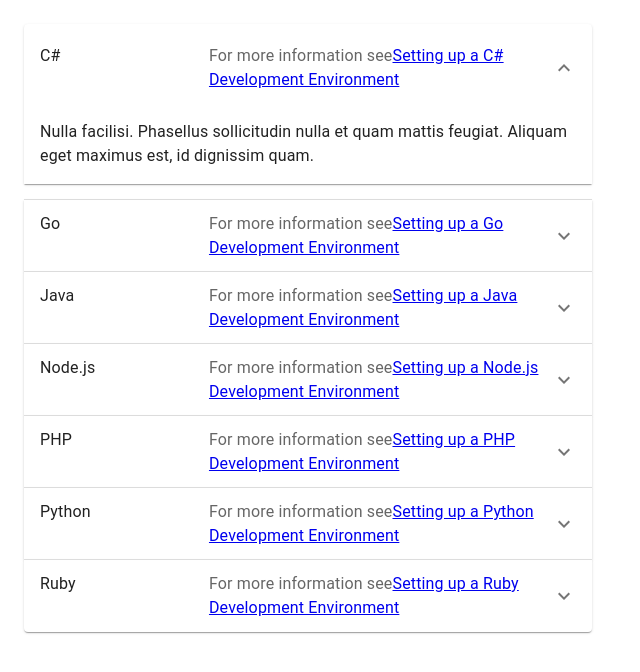
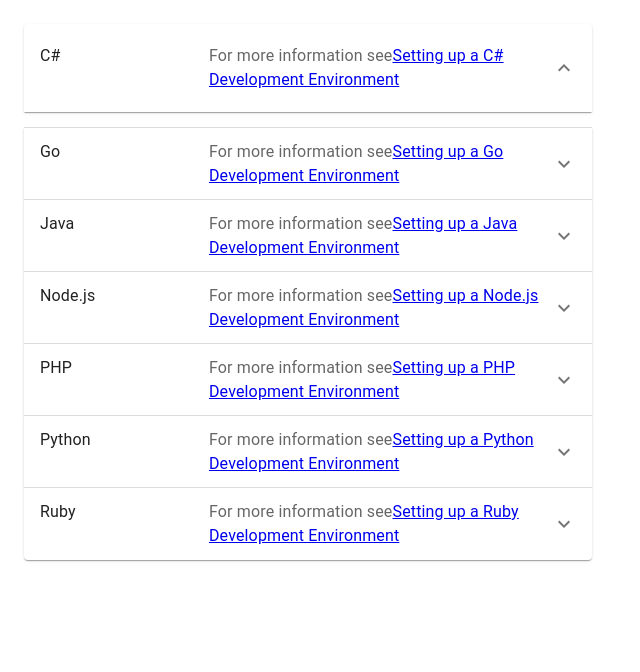
Before and after one commit to cloudpbx/fullstack_example, a React (Create React App) app in the folder frontend/: page / in a window 1280 px wide. Both pictures are taken after a click on the button 308 px from the left and 60 px from the top of the page. Shown: the top 672 px of the page, without its empty margins (0-640 px from the left). Built offline with nearby package versions, Linux system fonts and the light colour scheme.

Commit message:
Update dataset, Move accordion state, function

```diff
--- a/frontend/src/App.js
+++ b/frontend/src/App.js
@@ -15,7 +15,9 @@
 }));
 
 function App() {
-	const { state, languages } = useAppData();
+	const { state, languages, handleChange } = useAppData();
+	const { expanded } = state;
+
 	console.log('languages', languages);
 
   return (
@@ -24,6 +26,8 @@
 
 			<LanguageAccordion
 				languages={languages}
+				handleChange={handleChange}
+				expanded={expanded}
 			/>
 
 			</StyledBoxContainer>
--- a/frontend/src/components/LanguageAccordion.js
+++ b/frontend/src/components/LanguageAccordion.js
@@ -1,26 +1,48 @@
 import React from 'react';
 import Accordion from '@mui/material/Accordion';
-import AccordionDetails from '@mui/material/AccordionDetails';
 import AccordionSummary from '@mui/material/AccordionSummary';
 import Typography from '@mui/material/Typography';
 import ExpandMoreIcon from '@mui/icons-material/ExpandMore';
 
 const LanguageAccordion = (props) => {
-	const { languages } = props;
-  const [expanded, setExpanded] = React.useState(false);
-
-  const handleChange = (panel) => (event, isExpanded) => {
-    setExpanded(isExpanded ? panel : false);
-  };
+	const { languages, handleChange, expanded } = props;
 
   return (
     <div>
-			{languages.map(language => Object.keys(language).map((label, index) => {
-				const moreInfo = language[label];
+			{languages.map((language, index) => {
+				const label = language['label'];
+				const link = language['link'];
+
+				if (expanded === label) {
+					return (
+						<Accordion
+							key={index}
+							expanded={expanded === label}
+							onChange={handleChange(label)}
+						>
+							<AccordionSummary
+								expandIcon={<ExpandMoreIcon />}
+								aria-controls="panel1bh-content"
+								id="panel1bh-header"
+							>
+								<Typography sx={{ width: '33%', flexShrink: 0 }}>
+									{label}
+								</Typography>
+								<Typography sx={{ color: 'text.secondary' }}>
+										For more information see
+										<a href={link} target="_blank" rel="noreferrer">{`Setting up a ${label} Development Environment`}</a>
+								</Typography>
+							</AccordionSummary>
+						</Accordion>
+					)
+				}
+
 				return (
-
-					<Accordion key={index} expanded={expanded === label} onChange={handleChange(label)}>
-
+					<Accordion
+						key={index}
+						expanded={expanded === label}
+						onChange={handleChange(label)}
+					>
 						<AccordionSummary
 							expandIcon={<ExpandMoreIcon />}
 							aria-controls="panel1bh-content"
@@ -31,19 +53,13 @@
 							</Typography>
 							<Typography sx={{ color: 'text.secondary' }}>
 									For more information see
-									<a href={moreInfo} target="_blank" rel="noreferrer">{`Setting up a ${label} Development Environment`}</a>
+									<a href={link} target="_blank" rel="noreferrer">{`Setting up a ${label} Development Environment`}</a>
 							</Typography>
 						</AccordionSummary>
-
-						<AccordionDetails>
-							<Typography>
-								Nulla facilisi. Phasellus sollicitudin nulla et quam mattis feugiat.
-								Aliquam eget maximus est, id dignissim quam.
-							</Typography>
-						</AccordionDetails>
 					</Accordion>
 				)
-			}))}
+
+			})}
     </div>
   );
 }
--- a/frontend/src/hooks/useAppData.js
+++ b/frontend/src/hooks/useAppData.js
@@ -3,32 +3,32 @@
 /** Reducer accepts an action type and returns the current state, dispatch pair. */
 
 /** Action types */
-const SET_ACTIVE_STEP = 'SET_ACTIVE_STEP';
+const SET_EXPANDED = 'SET_EXPANDED';
 
 /** Reducer switch statements */
 const reducer = (state, action) => {
 	switch (action.type) {
-		case SET_ACTIVE_STEP:
-			return { ...state, activeStep: action.value };
+		case SET_EXPANDED:
+			return { ...state, expanded: action.value };
 		default:
 			throw new Error(`App::reducer::error - Invalid action type: ${action.type}`);
 	}
 };
 
 const languages = [
-	{'C#': 'https://cloud.google.com/dotnet/docs/setup'},
-	{'Go': 'https://cloud.google.com/go/docs/setup'},
-	{'Java': 'https://cloud.google.com/java/docs/setup'},
-	{'Node.js': 'https://cloud.google.com/nodejs/docs/setup'},
-	{'PHP': 'https://cloud.google.com/dotnet/php/setup'},
-	{'Python': 'https://cloud.google.com/python/docs/setup'},
-	{'Ruby': 'https://cloud.google.com/ruby/docs/setup'},
+	{ label: 'C#', link: 'https://cloud.google.com/dotnet/docs/setup'},
+	{ label: 'Go', link: 'https://cloud.google.com/go/docs/setup'},
+	{ label: 'Java', link: 'https://cloud.google.com/java/docs/setup'},
+	{ label: 'Node.js', link: 'https://cloud.google.com/nodejs/docs/setup'},
+	{ label: 'PHP', link: 'https://cloud.google.com/php/docs/setup'},
+	{ label: 'Python', link: 'https://cloud.google.com/python/docs/setup'},
+	{ label: 'Ruby', link: 'https://cloud.google.com/ruby/docs/setup'},
 ];
 
 /** Return App initial state */
 const initApp = () => {
 	return {
-		activeStep: 0,
+		expanded: '',
 	};
 };
 
@@ -36,11 +36,16 @@
 	const [state, dispatch] = useReducer(reducer, initApp());
 
 	// Set methods for each state
-	const setActiveStep = (activeStep) => dispatch({ type: SET_ACTIVE_STEP, value: activeStep });
+	const setExpanded = (expanded) => dispatch({ type: SET_EXPANDED, value: expanded });
+
+  const handleChange = (panel) => (event, isExpanded) => {
+    setExpanded(isExpanded ? panel : false);
+  };
 
 	return {
 		state,
 		languages,
+		handleChange,
 	}
 };
 
```
